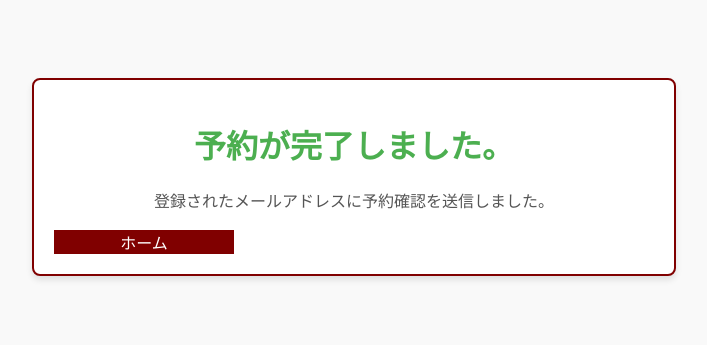
After one commit to ibuzaru/Homepage-, a Django app: template ao/templates/ao/success_reserve.html in a window 1280 px wide. The commit adds this page. Shown: the top 345 px of the page, without its empty margins (286-993 px from the left). Run offline with Django 3.2, Linux system fonts and the light colour scheme; the template is opened without the code that fills it, so the values that code supplies are empty.

Commit message:
予約の通知を追加

```diff
--- a/ao/forms.py
+++ b/ao/forms.py
@@ -19,8 +19,8 @@ class ExampleForm(forms.ModelForm):
             "phone_number", "postal_code", "address"
         ]
     # フィールドごとに日本語のラベルを設定
-    check_in_date = forms.CharField( label="チェックイン日"  , max_length=15  )
-    check_out_date = forms.CharField( label="チェックアウト日", max_length=15  )
+    check_in_date = forms.CharField( label="チェックイン日(13:00~)"  , max_length=15  )
+    check_out_date = forms.CharField( label="チェックアウト日(~10:00)", max_length=15  )
     name = forms.CharField(label="名前", max_length=50)
     furigana = forms.CharField(label="フリガナ", max_length=50)
     email = forms.EmailField(label="メールアドレス(gmail,yahoo,icloudのみ有効)")
--- a/ao/templates/ao/example.html
+++ b/ao/templates/ao/example.html
@@ -15,7 +15,7 @@
     }
 
     .form-group {
-        margin-bottom: 15px; /* フィールド間のスペース */
+        margin-bottom: 25px; /* フィールド間のスペース */
         display: flex;
         flex-direction: column; /* 縦並び */
     }
--- a/ao/templates/ao/example_confirm.html
+++ b/ao/templates/ao/example_confirm.html
@@ -76,8 +76,8 @@
 <body>
     <h1>予約内容確認</h1>
     <div class="confirmation-container">
-        <p><strong>チェックイン日:</strong> {{ data.check_in_date }}</p>
-        <p><strong>チェックアウト日:</strong> {{ data.check_out_date }}</p>
+        <p><strong>チェックイン日(13:00~):</strong> {{ data.check_in_date }}</p>
+        <p><strong>チェックアウト日(~10:00):</strong> {{ data.check_out_date }}</p>
         <p><strong>名前:</strong> {{ data.name }}</p>
         <p><strong>ふりがな:</strong> {{ data.furigana }}</p>
         <p><strong>予約人数:</strong> <span id="people">{{ data.people }}</span></p>
--- /dev/null
+++ b/ao/templates/ao/success_reserve.html
@@ -0,0 +1,50 @@
+<!DOCTYPE html>
+<html lang="en">
+<head>
+    <meta charset="UTF-8">
+    <meta name="viewport" content="width=device-width, initial-scale=1.0">
+    <title>Reservation Confirmation</title>
+    <style>
+        a{text-decoration: none;}
+
+        body {
+            font-family: Arial, sans-serif;
+            text-align: center;
+            padding: 20px;
+            background-color: #f9f9f9;
+        }
+        .message-container {
+            border: 2px solid #800000;
+            max-width: 600px;
+            margin: 50px auto;
+            padding: 20px;
+            background: #fff;
+            box-shadow: 0 4px 6px rgba(0, 0, 0, 0.1);
+            border-radius: 8px;
+        }
+        h1 {
+            color: #4CAF50;
+        }
+        p {
+            font-size: 16px;
+            line-height: 1.6;
+            color: #555;
+        }
+        .word1{
+            width: 30%;
+            background-color: #800000;
+            color: white;
+        }
+        .word1:hover{
+            text-decoration: underline;
+        }
+    </style>
+</head>
+<body>
+    <div class="message-container">
+        <h1>予約が完了しました。</h1>
+        <p>登録されたメールアドレスに予約確認を送信しました。</p>
+        <a href="{% url 'home' %}"><div class="word1">ホーム</div></a>
+    </div>
+</body>
+</html>
--- a/ao/urls.py
+++ b/ao/urls.py
@@ -11,5 +11,5 @@ urlpatterns = [
    path('example/', views.example, name='example'),
    path('example_confirm/', views.example_confirm, name='example_confirm'),
    path('example_fix/', views.example_fix, name='example_fix'),
-
+\
 ]
--- a/ao/views.py
+++ b/ao/views.py
@@ -80,7 +80,7 @@ def example_confirm(request):
             form.save()
 
 
-            return render(request, 'ao/home.html', {'form': form})
+            return render(request, 'ao/success_reserve.html', {'form': form})
         else:
             # バリデーションエラーが発生した場合
             return render(request, 'ao/example.html', {'form': form, 'errors': form.errors})
```
Also changed, not shown: ao/templates/ao/test.html (added), db.sqlite3.
